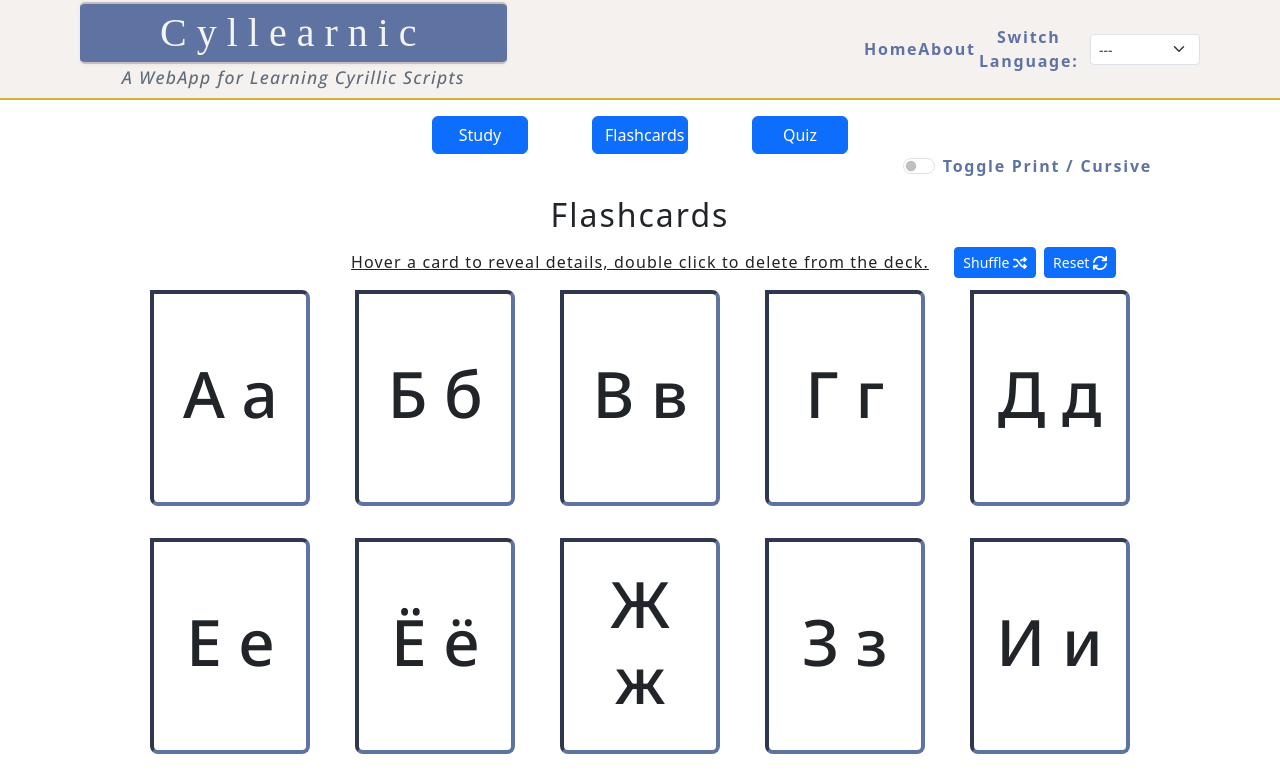
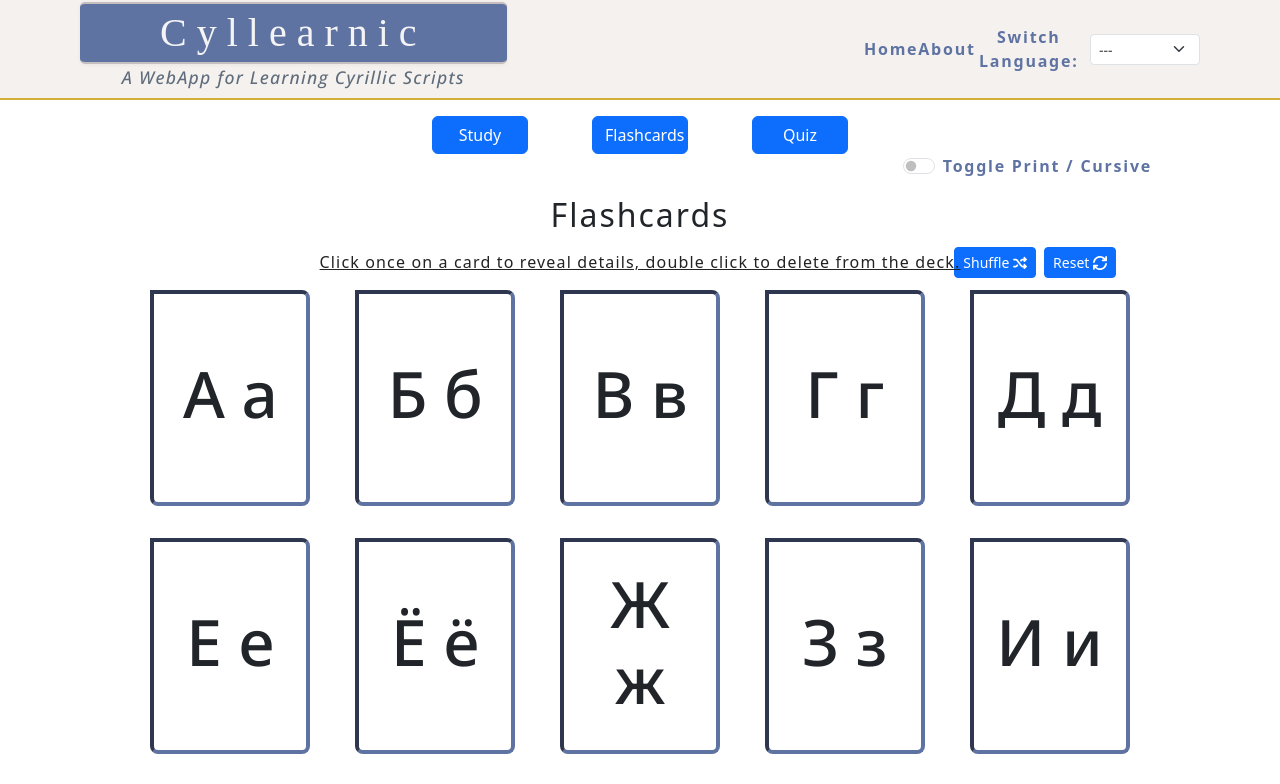
Before and after one commit to mjfru/cyllearnic, a React (Vite) app: page /flashcards/russian in a window 1280 px wide. Shown: the top 784 px of the page. Built offline with nearby package versions, Linux system fonts and the light colour scheme; a web font is replaced by a local one.

Commit message:
update flashcard instructions, remove redundant/irrelevant code from flashcards

```diff
--- a/src/components/FlashCard.jsx
+++ b/src/components/FlashCard.jsx
@@ -42,7 +42,6 @@ const FlashCard = ({ removeCard, ...letter }) => {
 						</div>
 					</div>
 				</div>
-				{/* Fix this so it doesn't rotate on hover, resize/use an icon, distill into a component */}
 				{/* <button onClick={() => removeCard(id)}>X</button> */}
 			</div>
 		</>
--- a/src/components/FlashCards.jsx
+++ b/src/components/FlashCards.jsx
@@ -57,7 +57,7 @@ const FlashCards = () => {
 			<div className="flashcard-bar-container">
 				<div className="flashcard-unique">
 					<aside className="instructions">
-						Hover a card to reveal details, double click to delete from the
+						Click once on a card to reveal details, double click to delete from the
 						deck.
 					</aside>
 					<div className="flashcard-buttons">
```
Also changed, not shown: todo.txt.
